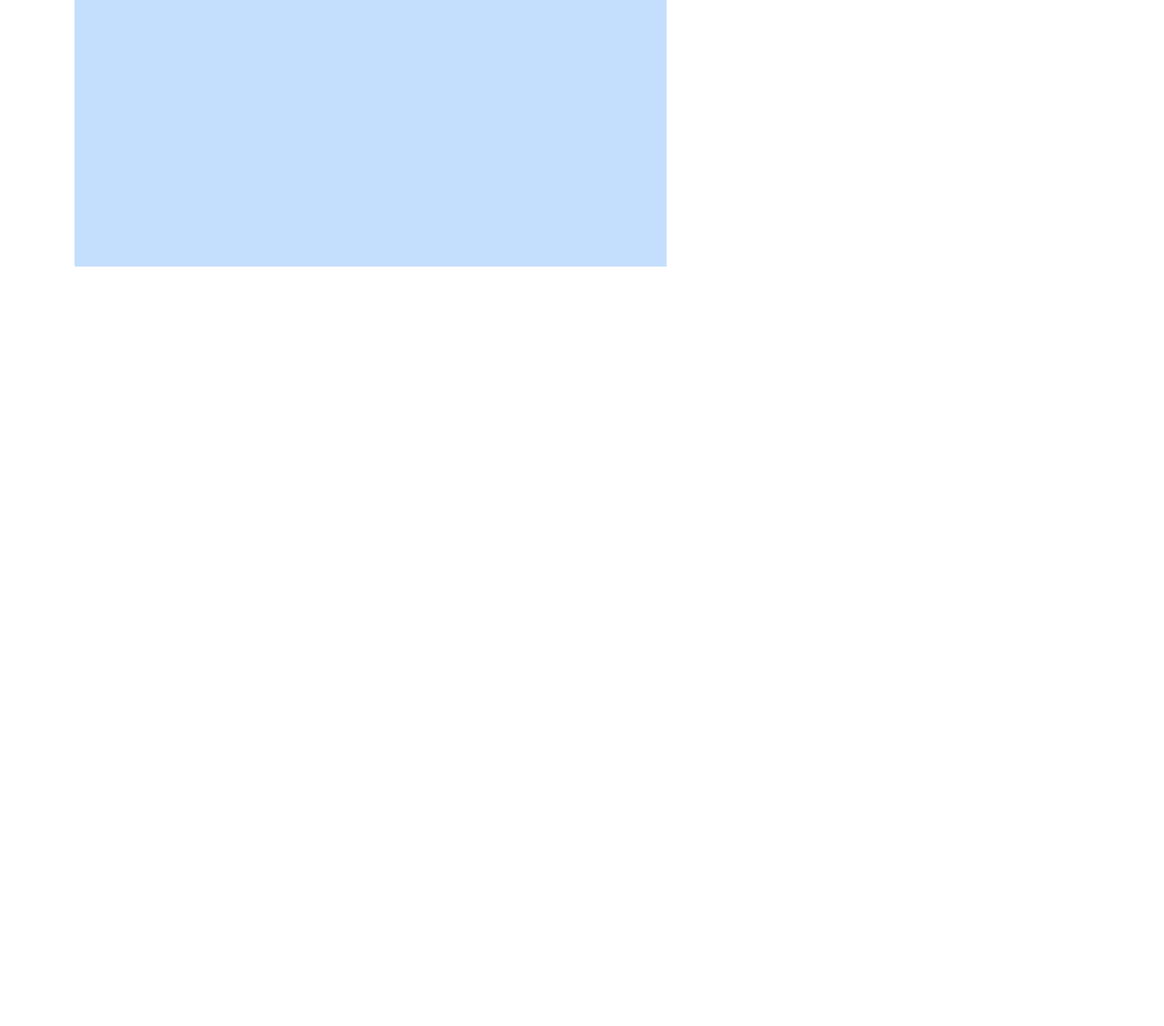
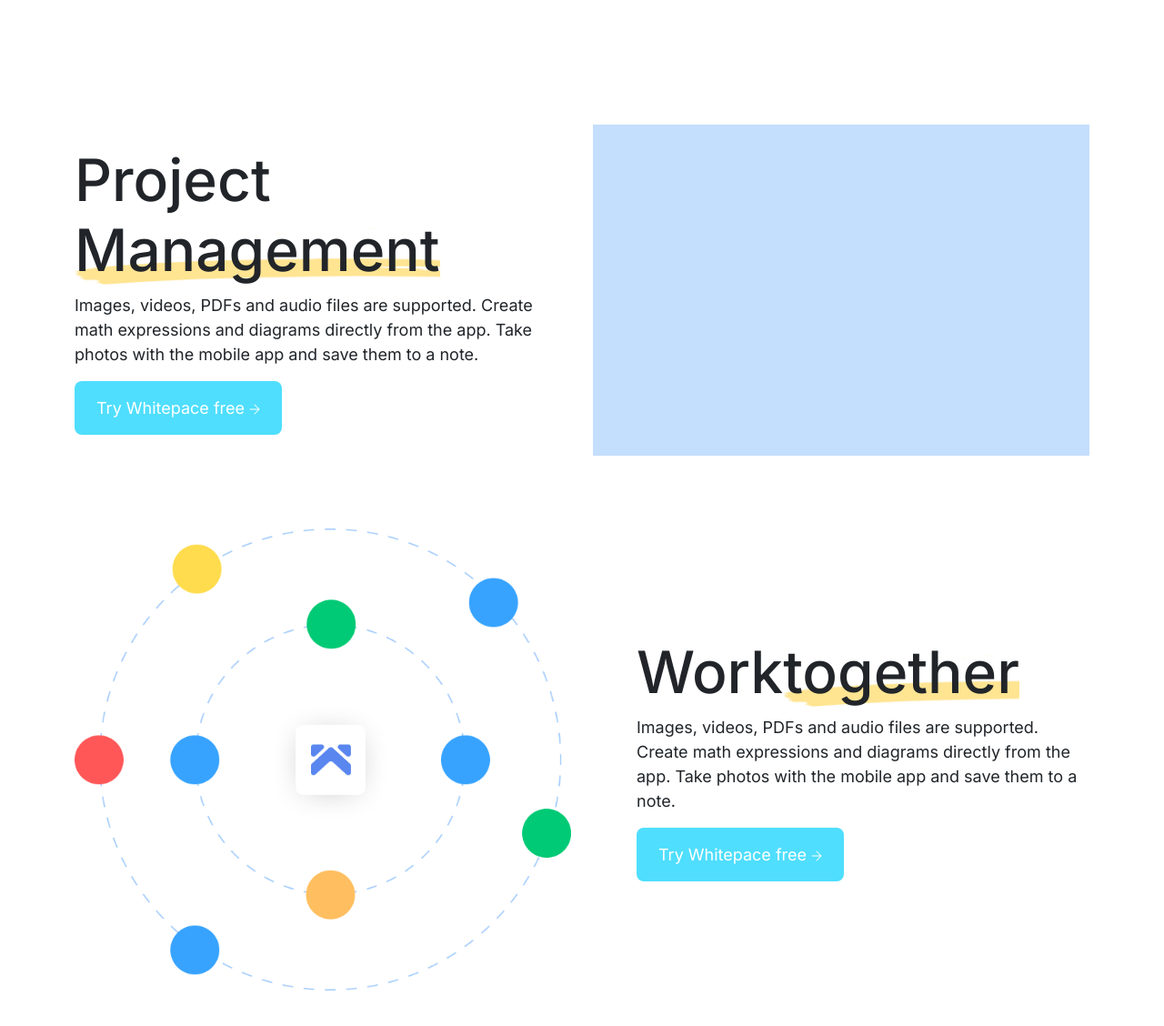
Before and after one commit to jahidpappuctg/figmatohtml, a plain HTML site: page index.html in a window 1280 px wide. Shown: the part 564-1692 px from the top of the page at 91% size. Before the commit the page ends 857 px from the top, so only its background shows below. Drawn offline with nearby package versions, Linux system fonts and the light colour scheme.

Commit message:
management area completed

```diff
--- a/index.html
+++ b/index.html
@@ -95,7 +95,8 @@
    <main class="main-area">
       <secation class="hero-area">
           <div class="container">
-              <div class="col-lg-5">
+            <div class="row">
+              <div class="col-lg-5 d-flex align-items-center">
                   <div class="hero-text">
                     <h3>Get More Done with whitepace</h3>
                     <p>Project management software that enables your teams to collaborate, plan, analyze and manage everyday tasks</p>
@@ -107,8 +108,50 @@
                     <img class = "w-100" src="images/hero-img.png" alt="">
                   </div>
               </div>
+            </div>
           </div>
       </secation>
+
+      <!-- mangagement area -->
+      <section class="management-area">
+        <div class="container">
+          <div class="project-management">
+            <div class="row">
+              <div class="col-lg-6 d-flex align-items-center">
+                <div class="theme-text">
+                  <h3>Project <br><span>Management</span> </h3>
+                  <p>Images, videos, PDFs and audio files are supported. Create math expressions and diagrams directly from the app. Take photos with the mobile app and save them to a note.</p>
+                  <a href="#" class="theme-button">Try Whitepace free <img src="images/icon.png" alt=""></a>
+                </div>
+              </div>
+              <div class="col-lg-6">
+                <div class="mangement-image">
+                  <img src="images/hero-img.png" alt="" class="w-100">
+                </div>
+              </div>
+            </div>
+          </div>
+          <div class="work-management">
+            <div class="row">
+              <div class="col-lg-6 order-lg-1 order-2">
+                <div class="mangement-image">
+                  <img src="images/worktogether.png" alt="" class="w-100">
+                </div>
+              </div>
+
+              <div class="col-lg-6 d-flex align-items-center order-lg-2 order-1">
+                <div class="theme-text ps-0 ps-lg-5">
+                  <h3>Work<span>together</span> </h3>
+                  <p>Images, videos, PDFs and audio files are supported. Create math expressions and diagrams directly from the app. Take photos with the mobile app and save them to a note.</p>
+                  <a href="#" class="theme-button">Try Whitepace free <img src="images/icon.png" alt=""></a>
+                </div>
+              </div>
+            </div>
+          </div>
+        </div>
+
+      </section>
+      <!-- mangagement end -->
    </main>
 
 
--- a/style.css
+++ b/style.css
@@ -43,6 +43,30 @@ body{
     padding: 16px 24px !important;
     color:#043873 !important;
 }
+.theme-text h3{
+    font-size: 64px;
+    color:#212529 ;
+}
+.theme-text p{
+    color:#212529 ;
+}
+.theme-text h3 span{
+    position: relative;
+    z-index: 1;
+}
+.theme-text h3 span::after{
+    position: absolute;
+    content: "";
+    width: 100%;;
+    height: 65px;
+    left: 0;
+    bottom: 0;
+    background-image: url(images/element.png);
+    background-size: cover;
+    background-repeat: no-repeat;
+    z-index: -1;
+}
+
 
 /* header css */
 
@@ -66,16 +90,23 @@ body{
 }
 
 /* hero area */
-
+.hero-area{
+    background-image: url(images/herobg.png);
+}
 .hero-text h3{
     font-size: 52px;
     font-weight: 700;
 }
-.hero-area {
+
+ /* management-area */
+
+ .management-area{
+    background-color: #fff;
     padding: 140px 0;
-    background-image: url(images/herobg.png);
-}
-
+ }
+ .work-management{
+    margin-top: 80px;
+ }
 
 /* mediao quriews */
 
@@ -113,4 +144,25 @@ body{
         transform: translateY(-50%);
     }
 
+
+    .theme-text {
+        text-align: center;
+    }
+
+    .theme-text h3{
+        font-size: 36px;
+        text-align: center;
+    }
+
+    .management-area {
+        padding: 80px 0;
+     }
+     .work-management{
+        margin-top: 60px;
+    }
+    .management-area .theme-button{
+        margin-bottom: 50px;
+
+     }
+
 }
```
Also changed, not shown: images/element.png (added), images/worktogether.png (added).
